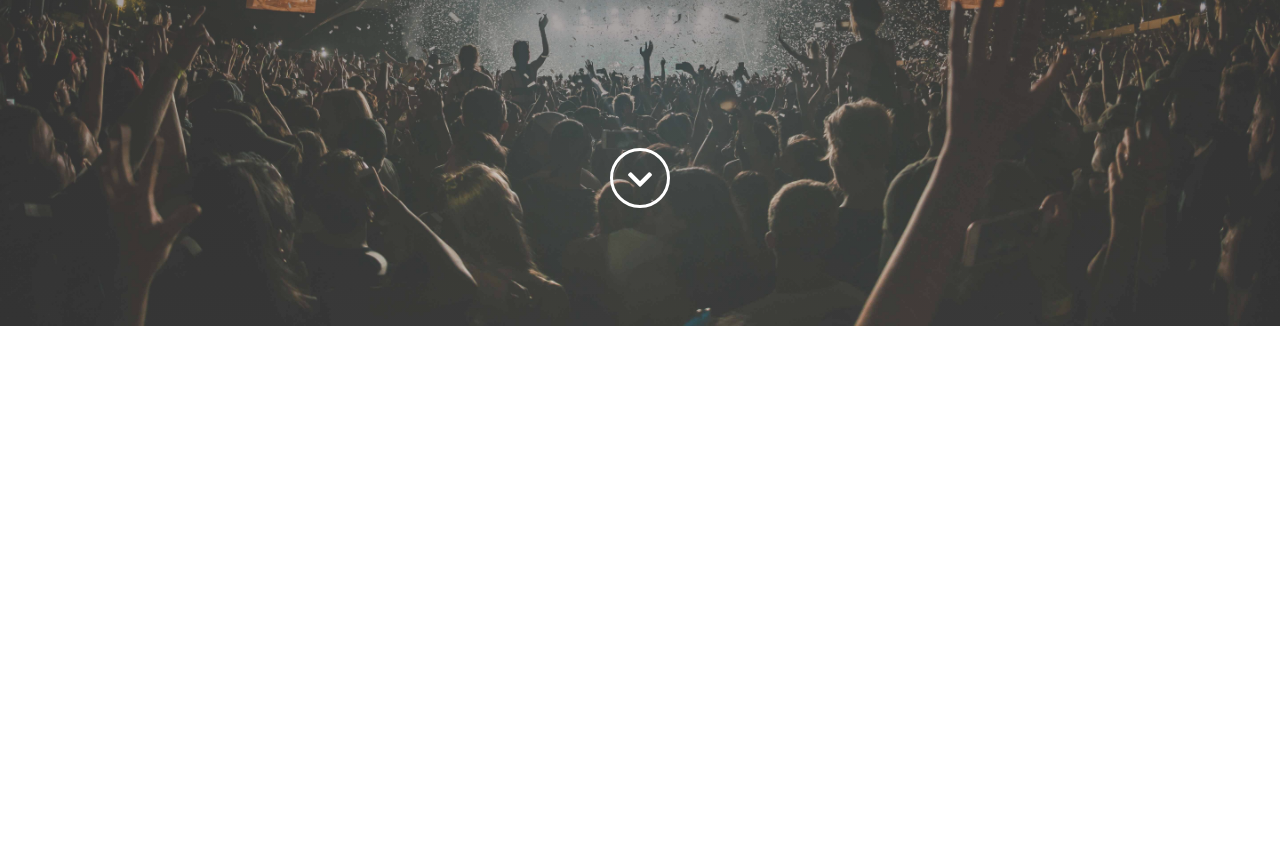
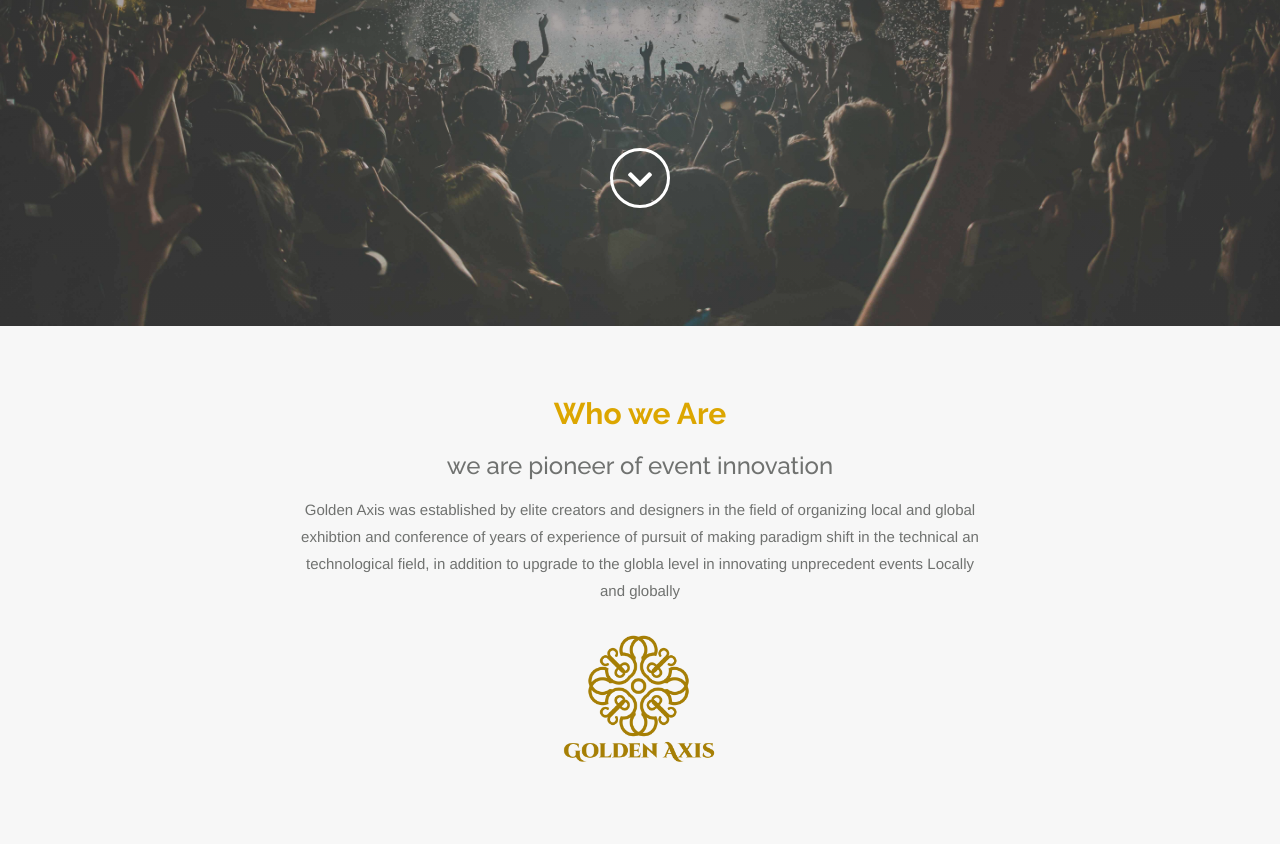
Before and after one commit to mahmoudelgamal/gold-axis, a website: page index.html in a window 1280 px wide. Shown: the part 474-1318 px from the top of the page. Before the commit the page ends 800 px from the top, so only its background shows below. Drawn offline with nearby package versions, Linux system fonts and the light colour scheme.

Commit message:
who we are

```diff
--- a/index.html
+++ b/index.html
@@ -59,10 +59,21 @@
     </header>
     <!-- end header -->
 
-    <!-- start who we are -->
-
-    <!-- end who we are -->
-
+    <main>
+        <!-- start who we are -->
+        <section class="about-section">
+            <div class="container">
+                <h2 class="about__title">Who we Are</h2>
+                <h3 class="about__slogen">we are pioneer of event innovation</h3>
+                <p class="about__content">Golden Axis was established by elite creators and designers in the field of
+                    organizing local and global exhibtion and conference of years of experience of pursuit of making
+                    paradigm shift in the technical an technological field, in addition to upgrade to the globla level
+                    in innovating unprecedent events Locally and globally </p>
+                <img src="./image/logo.png" alt="logo picture" class="about__logo img-fluid">
+            </div>
+        </section>
+        <!-- end who we are -->
+    </main>
     <script src="js/jquery-3.2.1.min.js"></script>
     <script src="js/popper.min.js"></script>
     <script src="js/bootstrap.min.js"></script>
--- /dev/null
+++ b/sass/components/_about.scss
@@ -0,0 +1,30 @@
+.about {
+    &__title {
+        font-family: 'Raleway', sans-serif !important;
+        color: $color-primary-light;
+        font-weight: 700;
+        font-size: 30px;
+        margin-bottom: 2rem;
+    }
+
+    &__slogen {
+        color: #707270;
+        font-family: 'Raleway', sans-serif !important;
+        font-size: 24px;
+        margin-bottom: 1.5rem;
+    }
+
+    &__content {
+        font-size: 15px;
+        color: #707270;
+        width: 60%;
+        margin: auto;
+        line-height: 1.8;
+
+    }
+
+    &__logo {
+        height: 15rem;
+        margin-top: 2rem;
+    }
+}
--- a/sass/main.scss
+++ b/sass/main.scss
@@ -14,6 +14,7 @@
 @import "base/utilities";
 
 @import "components/button";
+@import "components/about";
 
 
 @import "layout/footer";
--- a/sass/pages/_home.scss
+++ b/sass/pages/_home.scss
@@ -0,0 +1,5 @@
+.about-section {
+    padding: 7rem 0;
+    background-color: $color-grey-light-1;
+    text-align: center;
+}
```
Also changed, not shown: css/style.css.
